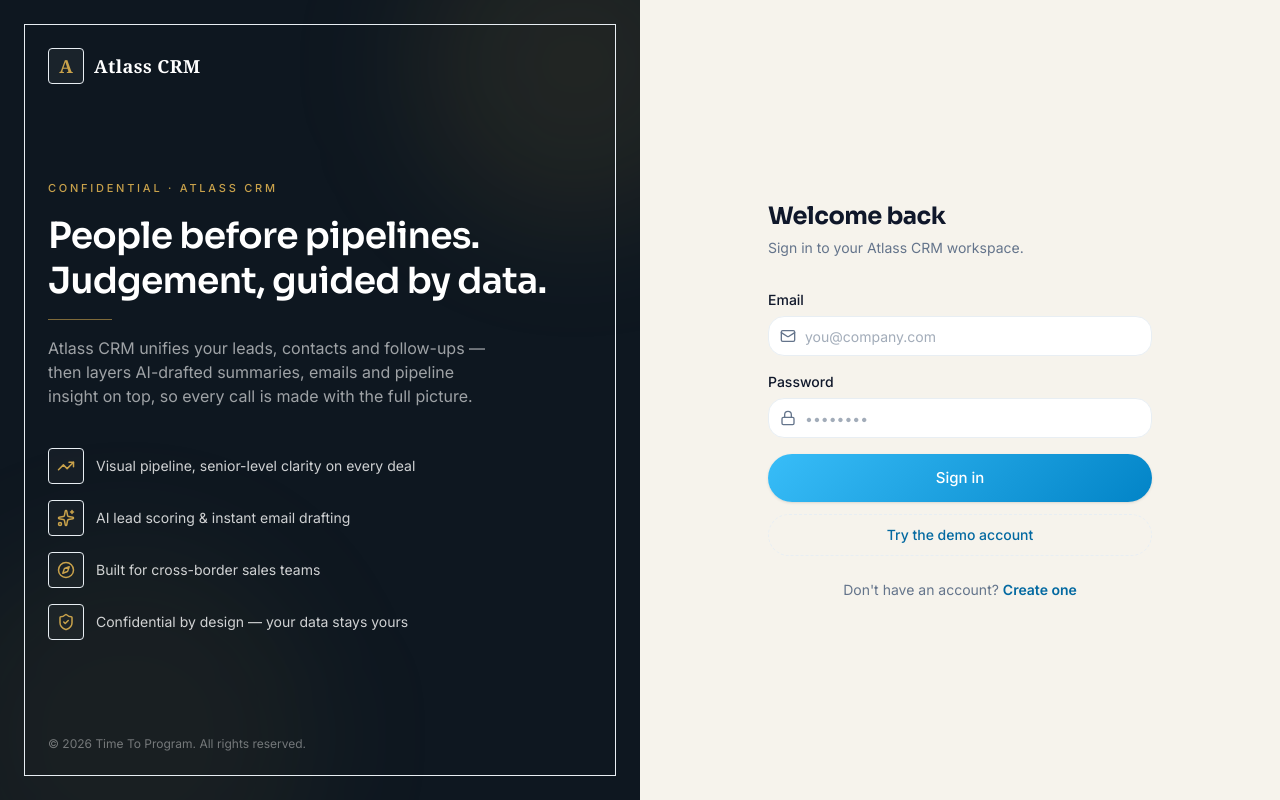
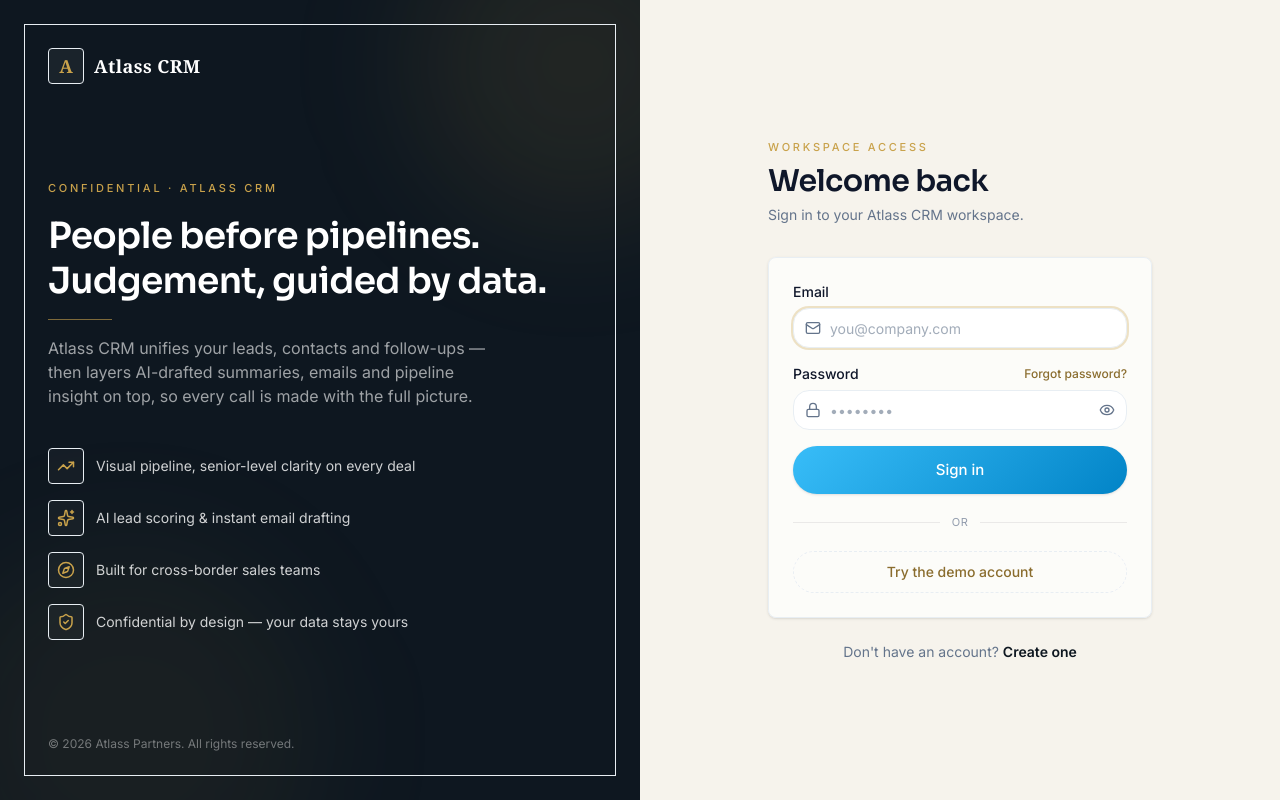
Before and after one commit to The-gaurav-sharma/TheCRM, a React (Vite) app in the folder frontend/CrmComplete/: page /login in a window 1280 px wide. Built offline with nearby package versions, Linux system fonts and the light colour scheme; no server answers.

Commit message:
Some more changes in UI

```diff
--- a/frontend/CrmComplete/src/pages/auth/AuthShell.jsx
+++ b/frontend/CrmComplete/src/pages/auth/AuthShell.jsx
@@ -64,7 +64,7 @@ export function AuthShell({ children }) {
         </div>
 
         <p className="relative text-xs text-white/40">
-          © {new Date().getFullYear()} Time To Program. All rights reserved.
+          © {new Date().getFullYear()} Atlass Partners. All rights reserved.
         </p>
       </div>
 
--- a/frontend/CrmComplete/src/pages/auth/Login.jsx
+++ b/frontend/CrmComplete/src/pages/auth/Login.jsx
@@ -2,7 +2,7 @@ import { useState } from "react";
 import { Link, useNavigate, useLocation } from "react-router-dom";
 import { useForm } from "react-hook-form";
 import { toast } from "sonner";
-import { Mail, Lock } from "lucide-react";
+import { Mail, Lock, Eye, EyeOff } from "lucide-react";
 import { AuthShell } from "./AuthShell";
 import { Button, Field, Input } from "../../components/ui";
 import { useAuth } from "../../context/AuthContext";
@@ -12,6 +12,7 @@ export default function Login() {
   const navigate = useNavigate();
   const location = useLocation();
   const [submitting, setSubmitting] = useState(false);
+  const [showPassword, setShowPassword] = useState(false);
 
   const {
     register,
@@ -37,55 +38,106 @@ export default function Login() {
   const useDemo = () => {
     setValue("email", "alex@timetoprogram.com");
     setValue("password", "Test@1234");
+    toast.info("Demo credentials filled in");
   };
 
   return (
     <AuthShell>
-      <h1 className="text-2xl font-bold text-ink">Welcome back</h1>
+      <p className="text-[11px] font-medium uppercase tracking-[0.25em] text-[#C9A24B]">
+        Workspace access
+      </p>
+      <h1 className="mt-2 font-serif text-3xl font-semibold text-ink">
+        Welcome back
+      </h1>
       <p className="mt-1.5 text-sm text-ink-soft">
         Sign in to your Atlass CRM workspace.
       </p>
 
-      <form onSubmit={handleSubmit(onSubmit)} className="mt-8 space-y-4">
+      <div className="mt-8 rounded-lg border border-[#0E1720]/8 bg-white/70 p-6 shadow-sm backdrop-blur-sm">
+        <form onSubmit={handleSubmit(onSubmit)} className="space-y-4" noValidate>
           <Field label="Email" error={errors.email?.message}>
             <div className="relative">
-            <Mail className="absolute left-3 top-1/2 h-4 w-4 -translate-y-1/2 text-ink-soft" />
+              <Mail className="pointer-events-none absolute left-3 top-1/2 h-4 w-4 -translate-y-1/2 text-ink-soft" />
               <Input
                 type="email"
+                autoComplete="email"
+                autoFocus
                 placeholder="you@company.com"
-              className="pl-9"
-              {...register("email", { required: "Email is required" })}
+                className="pl-9 focus:border-[#C9A24B] focus:ring-[#C9A24B]/30"
+                {...register("email", {
+                  required: "Email is required",
+                  pattern: {
+                    value: /^[^\s@]+@[^\s@]+\.[^\s@]+$/,
+                    message: "Enter a valid email address",
+                  },
+                })}
               />
             </div>
           </Field>
 
-        <Field label="Password" error={errors.password?.message}>
+          <Field
+            label={
+              <div className="flex items-center justify-between">
+                <span>Password</span>
+                <Link
+                  to="/forgot-password"
+                  className="text-xs font-medium text-[#8A6D2E] hover:text-[#C9A24B] hover:underline"
+                >
+                  Forgot password?
+                </Link>
+              </div>
+            }
+            error={errors.password?.message}
+          >
             <div className="relative">
-            <Lock className="absolute left-3 top-1/2 h-4 w-4 -translate-y-1/2 text-ink-soft" />
+              <Lock className="pointer-events-none absolute left-3 top-1/2 h-4 w-4 -translate-y-1/2 text-ink-soft" />
               <Input
-              type="password"
+                type={showPassword ? "text" : "password"}
+                autoComplete="current-password"
                 placeholder="••••••••"
-              className="pl-9"
+                className="pl-9 pr-9 focus:border-[#C9A24B] focus:ring-[#C9A24B]/30"
                 {...register("password", { required: "Password is required" })}
               />
+              <button
+                type="button"
+                onClick={() => setShowPassword((v) => !v)}
+                className="absolute right-3 top-1/2 -translate-y-1/2 text-ink-soft transition hover:text-ink"
+                aria-label={showPassword ? "Hide password" : "Show password"}
+                tabIndex={-1}
+              >
+                {showPassword ? <EyeOff className="h-4 w-4" /> : <Eye className="h-4 w-4" />}
+              </button>
             </div>
           </Field>
 
-        <Button type="submit" className="w-full" size="lg" loading={submitting}>
+          <Button
+            type="submit"
+            className="w-full bg-[#0E1720] text-white hover:bg-[#18232F]"
+            size="lg"
+            loading={submitting}
+          >
             Sign in
           </Button>
         </form>
 
+        <div className="my-5 flex items-center gap-3">
+          <div className="h-px flex-1 bg-[#0E1720]/8" />
+          <span className="text-[11px] uppercase tracking-wider text-ink-soft/70">or</span>
+          <div className="h-px flex-1 bg-[#0E1720]/8" />
+        </div>
+
         <button
           onClick={useDemo}
-        className="mt-3 w-full rounded-full border border-dashed border-brand-300 py-2.5 text-sm font-medium text-brand-700 transition hover:bg-brand-50"
+          type="button"
+          className="w-full rounded-full border border-dashed border-[#C9A24B]/50 py-2.5 text-sm font-medium text-[#8A6D2E] transition hover:border-[#C9A24B] hover:bg-[#C9A24B]/8"
         >
           Try the demo account
         </button>
+      </div>
 
       <p className="mt-6 text-center text-sm text-ink-soft">
         Don't have an account?{" "}
-        <Link to="/register" className="font-semibold text-brand-700 hover:underline">
+        <Link to="/register" className="font-semibold text-[#0E1720] hover:text-[#C9A24B] hover:underline">
           Create one
         </Link>
       </p>
--- a/frontend/CrmComplete/src/pages/auth/Register.jsx
+++ b/frontend/CrmComplete/src/pages/auth/Register.jsx
@@ -43,7 +43,7 @@ export default function Register() {
           <div className="relative">
             <User className="absolute left-3 top-1/2 h-4 w-4 -translate-y-1/2 text-ink-soft" />
             <Input
-              placeholder="Sujon Ahmed"
+              placeholder="John Doe"
               className="pl-9"
               {...register("name", { required: "Name is required" })}
             />
@@ -54,7 +54,7 @@ export default function Register() {
           <div className="relative">
             <Building2 className="absolute left-3 top-1/2 h-4 w-4 -translate-y-1/2 text-ink-soft" />
             <Input
-              placeholder="Time To Program"
+              placeholder="Atlass Partners"
               className="pl-9"
               {...register("company")}
             />
```
Lines whose indentation alone changed are shown as unchanged.
